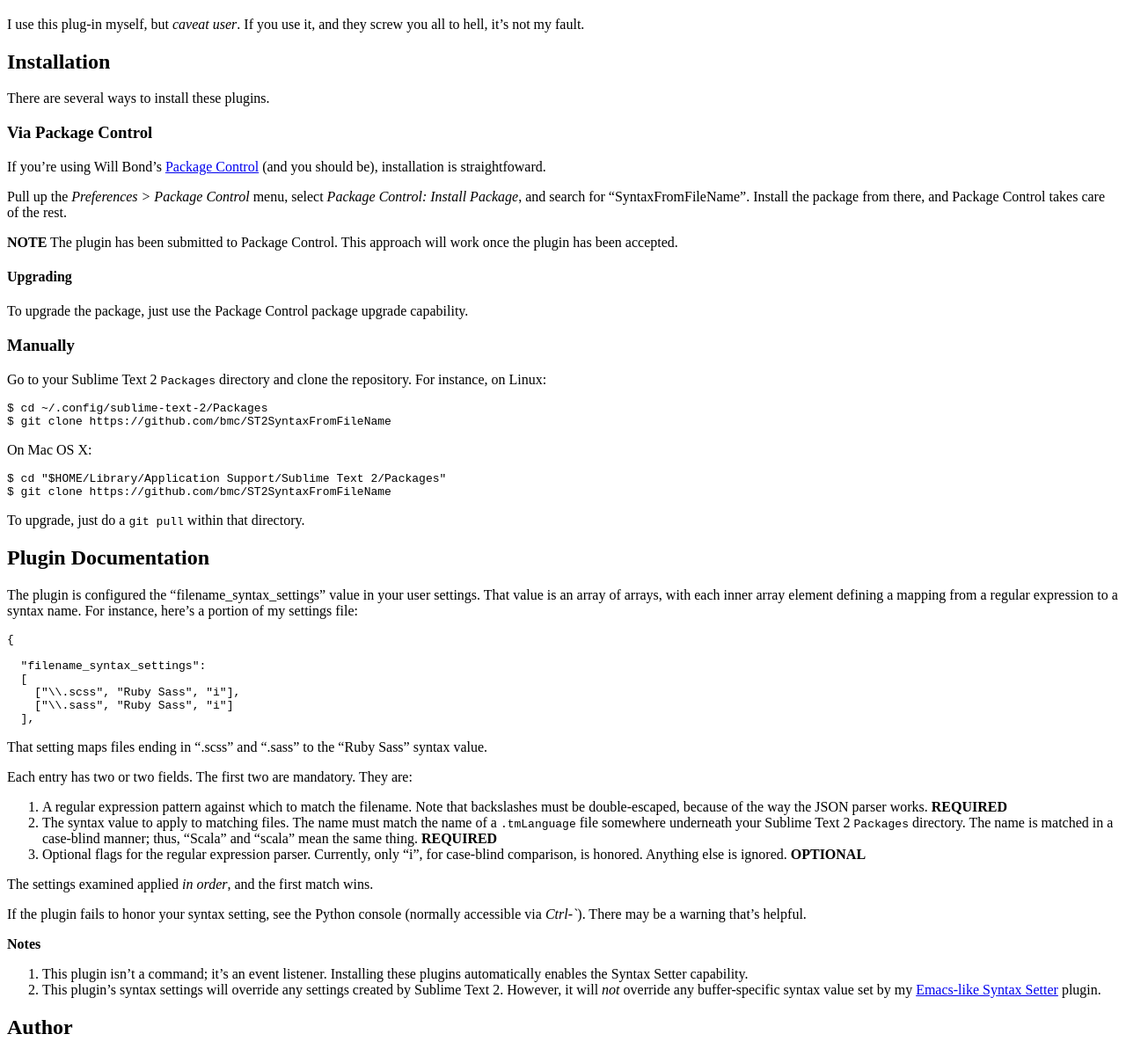
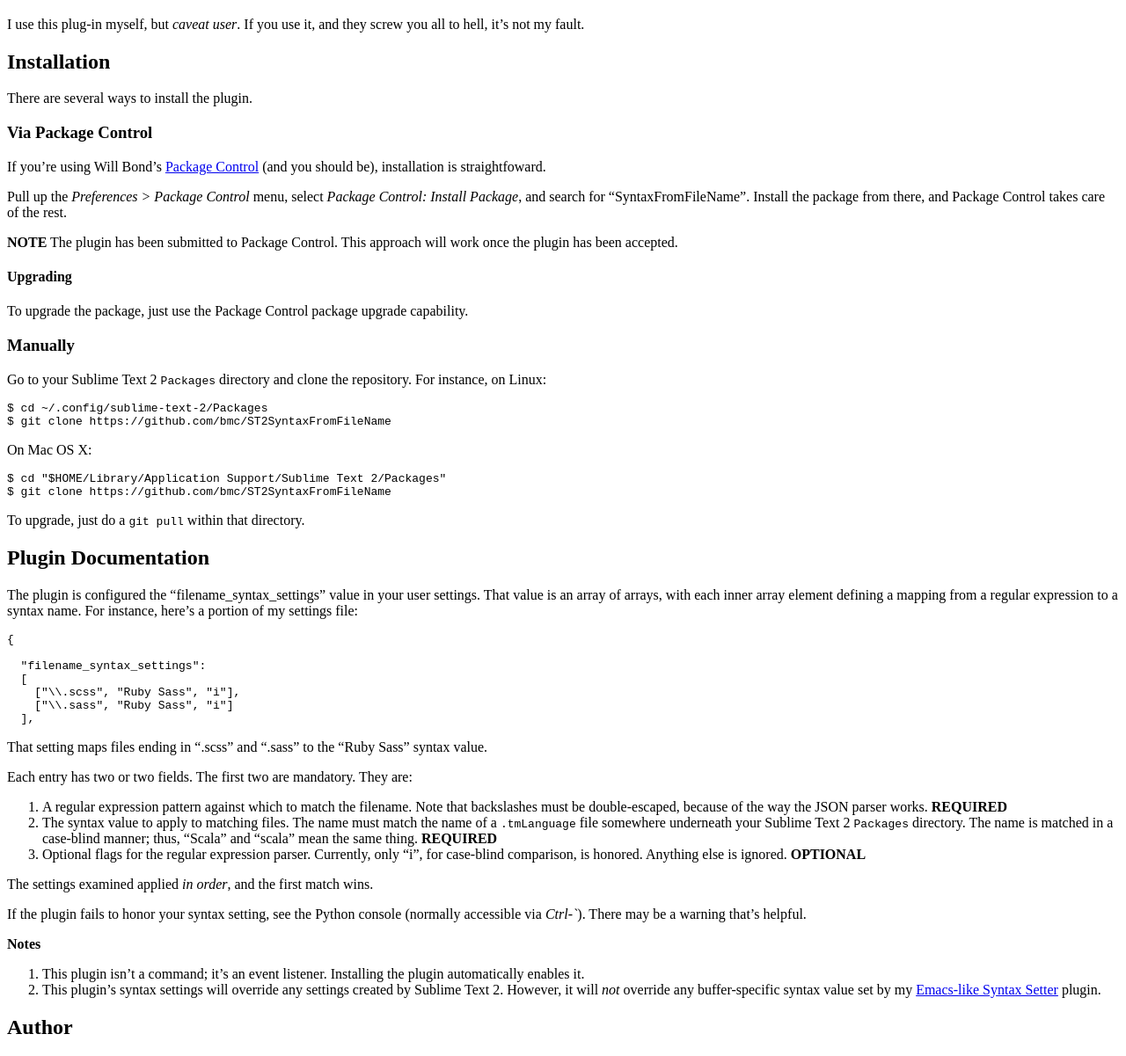
Before and after one commit to bmc/ST2SyntaxFromFileName, a Jekyll site: the page built from index.md, in a window 1280 px wide. Shown: the part 282-1483 px from the top of the page at 88% size. Built offline with Jekyll 4.4.1, drawn with Linux system fonts in a browser that asks for light colours.

Commit message:
Wording issue...

```diff
--- a/index.md
+++ b/index.md
@@ -20,7 +20,7 @@
 
 ## Installation
 
-There are several ways to install these plugins.
+There are several ways to install the plugin.
 
 ### Via Package Control
 
@@ -96,8 +96,8 @@
 
 **Notes**
 
-1. This plugin isn't a command; it's an event listener. Installing these
-   plugins automatically enables the Syntax Setter capability.
+1. This plugin isn't a command; it's an event listener. Installing the
+   plugin automatically enables it.
 2. This plugin's syntax settings will override any settings created by
    Sublime Text 2. However, it will _not_ override any buffer-specific syntax
    value set by my [Emacs-like Syntax Setter][] plugin.
```
